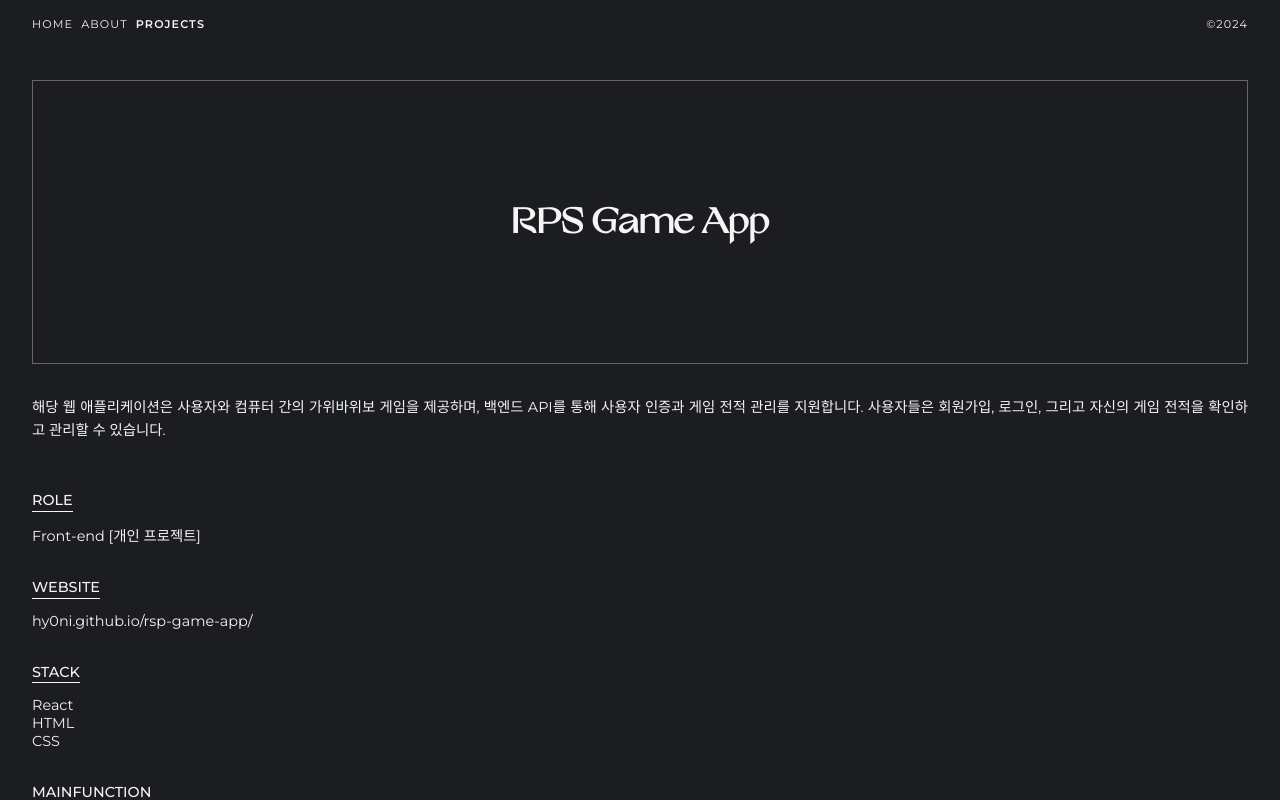
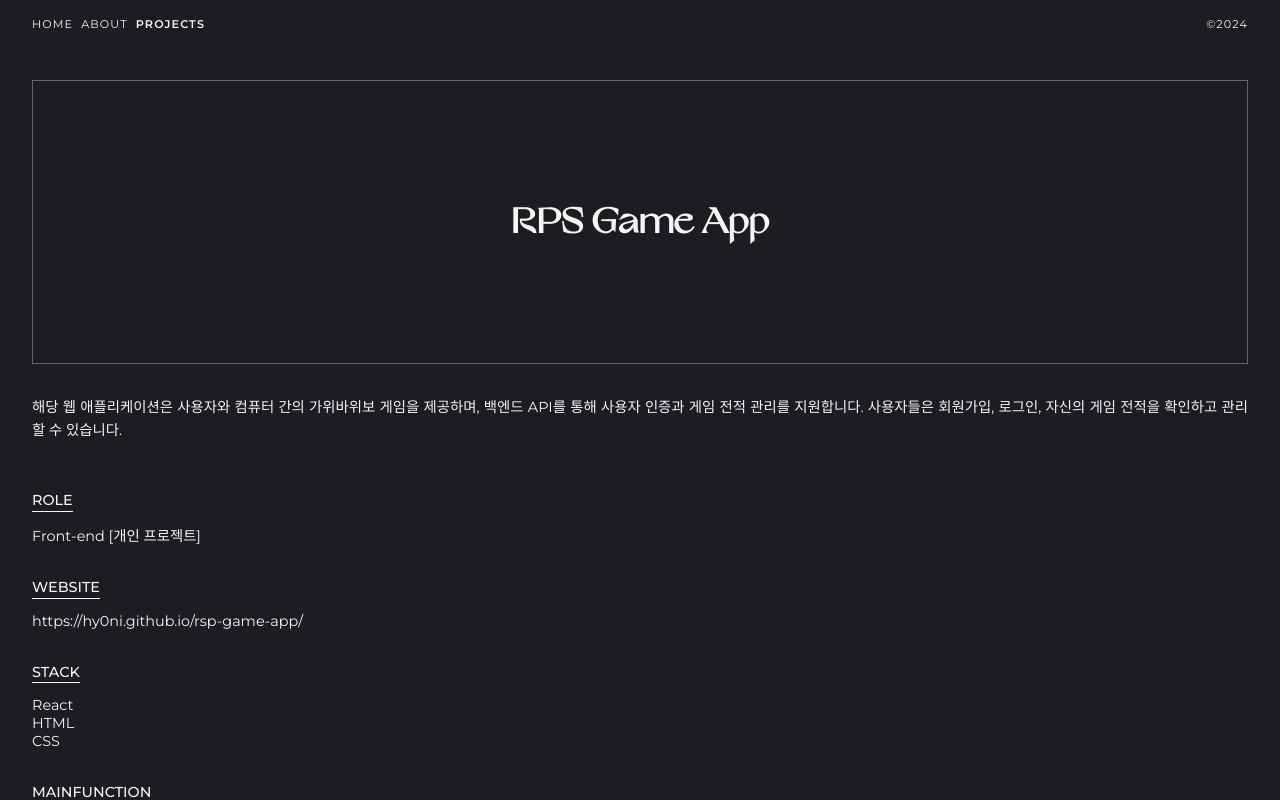
Before and after one commit to hy0ni/portfolio, a React (Create React App) app: page /project/1 in a window 1280 px wide. Shown: the top 800 px of the page. Built offline with nearby package versions, Linux system fonts and the light colour scheme.

Commit message:
projectList 수정

```diff
--- a/src/data/projectList.js
+++ b/src/data/projectList.js
@@ -2,9 +2,9 @@ const projectList = [
   {
     id: 1,
     title: "RPS Game App",
-    description: "해당 웹 애플리케이션은 사용자와 컴퓨터 간의 가위바위보 게임을 제공하며, 백엔드 API를 통해 사용자 인증과 게임 전적 관리를 지원합니다. 사용자들은 회원가입, 로그인, 그리고 자신의 게임 전적을 확인하고 관리할 수 있습니다.",
+    description: "해당 웹 애플리케이션은 사용자와 컴퓨터 간의 가위바위보 게임을 제공하며, 백엔드 API를 통해 사용자 인증과 게임 전적 관리를 지원합니다. 사용자들은 회원가입, 로그인, 자신의 게임 전적을 확인하고 관리할 수 있습니다.",
     role: "Front-end [개인 프로젝트]",
-    link: "hy0ni.github.io/rsp-game-app/",
+    link: "https://hy0ni.github.io/rsp-game-app/",
     stack: ["React", "HTML", "CSS"],
     mainFunction: [
       "사용자 리스트와 전적 이동 버튼 제공",
@@ -27,7 +27,7 @@ const projectList = [
     title: "Product Info App",
     description: "해당 웹 애플리케이션은 API를 사용해 상품 정보를 가져오고, 다양한 상품 정보를 검색, 정렬, 삭제할 수 있는 기능을 제공합니다.",
     role: "Front-end [개인 프로젝트]",
-    link: "hy0ni.github.io/product-app/",
+    link: "https://hy0ni.github.io/product-app",
     stack: ["React", "JavaScript", "HTML", "CSS", "Fetch API"],
     mainFunction: [
       "사용자에게 다양한 상품의 리스트 제공",
@@ -40,7 +40,7 @@ const projectList = [
     keyConcept: [
       "Events: 사용자 상호작용에 대한 반응을 처리하는 이벤트 핸들링",
       "useEffect 훅: 컴포넌트의 생명주기 동안 API 호출 및 비동기 작업 처리",
-      "API: Fetch API를 사용하여 상품 데이터를 비동기적으로 가져옴",
+      "API: Fetch API를 사용하여 상품 데이터 받아와 해당 데이터를 상태 관리에 저장",
     ],
   },
   {
```
